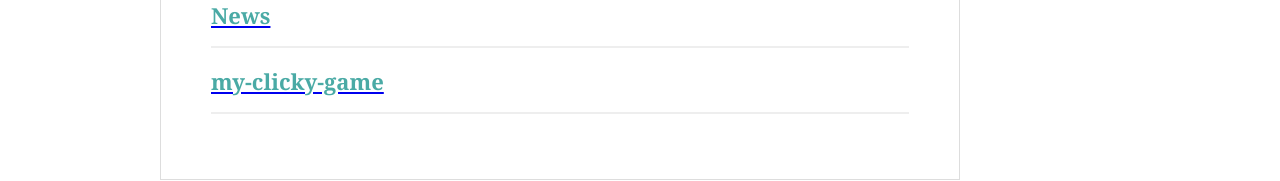
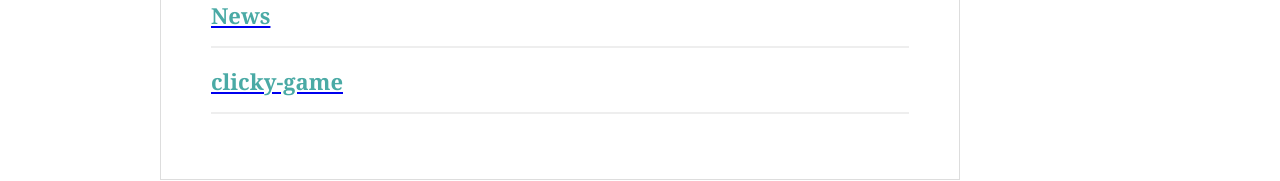
Before and after one commit to mandoproduction/Responsive-Portfolio, a plain HTML site: page portfolio.html in a window 1280 px wide. Shown: the part 1329-1510 px from the top of the page. Drawn offline with Linux system fonts and the light colour scheme.

Commit message:
add link

```diff
--- a/portfolio.html
+++ b/portfolio.html
@@ -110,8 +110,8 @@
         </a>
       </div>
       <div class="images">
-        <a href="https://github.com/mandoproduction/my-clicky-game">
-          <h3>my-clicky-game</h3>
+        <a href="https://mandoproduction.github.io/clicky-game/">
+          <h3>clicky-game</h3>
         </a>
       </div>
 
```
